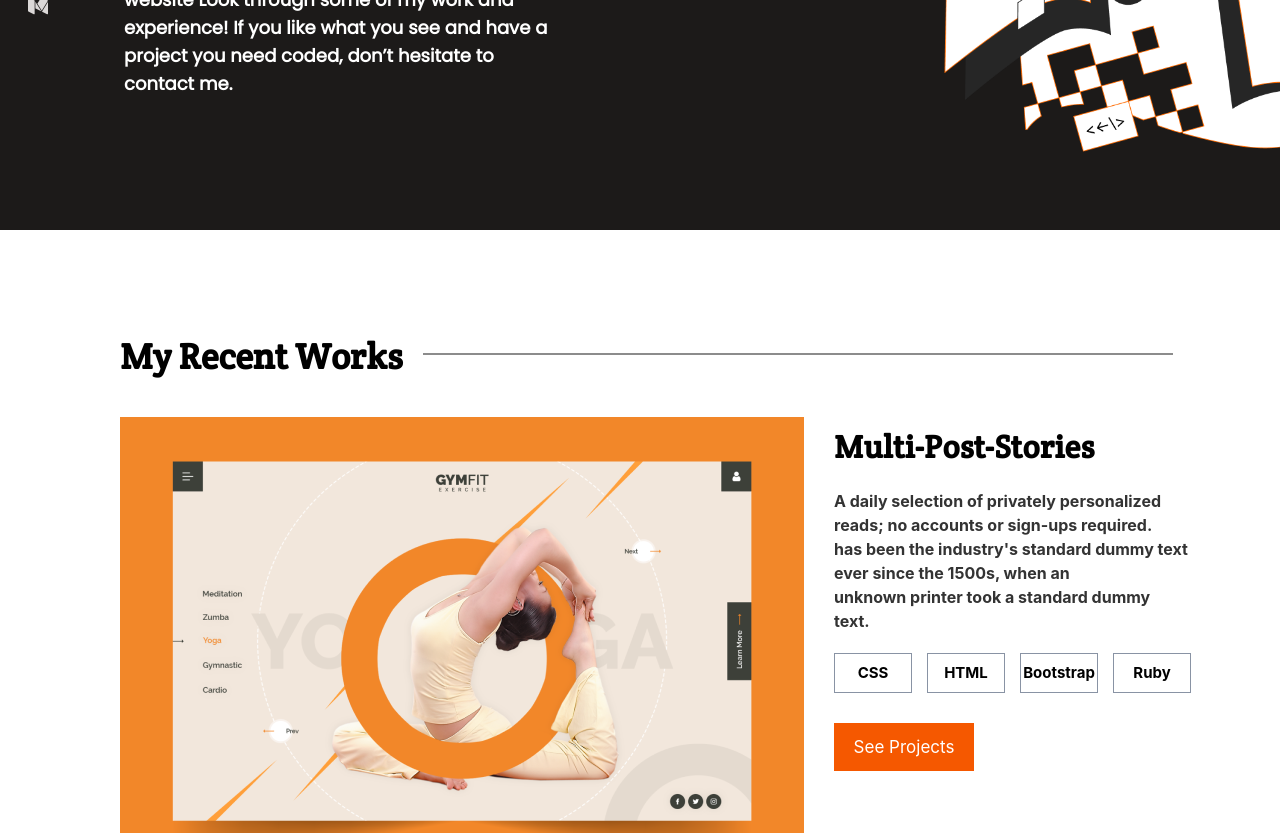
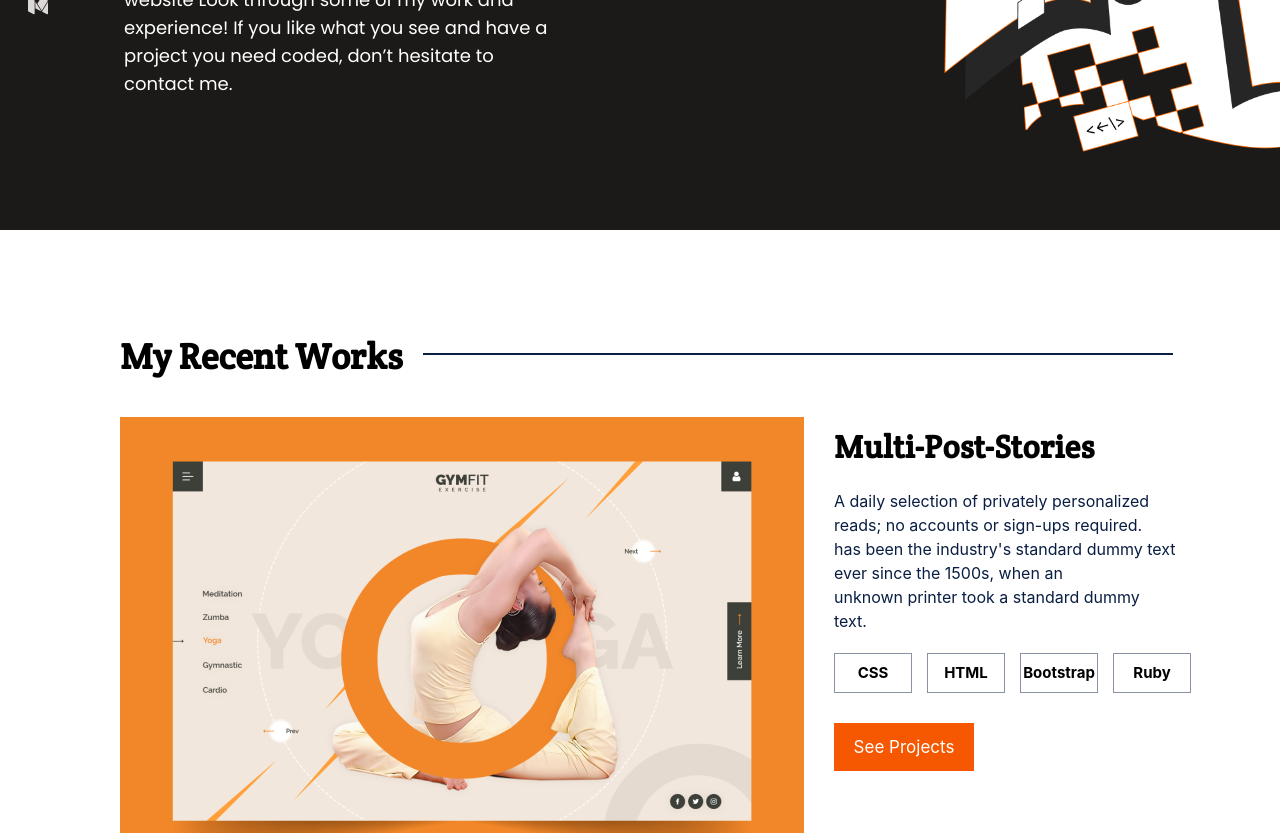
Before and after one commit to Blessman-Newton/Portfolio, a website: page index.html in a window 1280 px wide. Shown: the part 399-1232 px from the top of the page. Drawn offline with Linux system fonts and the light colour scheme.

Commit message:
Fix alignment

```diff
--- a/style.css
+++ b/style.css
@@ -95,7 +95,7 @@ h2 {
 }
 
 .text {
-  font-weight: 400px;
+  font-weight: initial;
   line-height: 28px;
   text-align: left;
   font-family: 'Poppins', sans-serif;
@@ -596,6 +596,11 @@ textarea {
     gap: 20px;
   }
 
+  .work-content p {
+    color: #091e42;
+    font-weight: initial;
+  }
+
   .recent-work h3 {
     color: #000;
     text-align: left;
@@ -653,7 +658,7 @@ textarea {
 
   .recent-hr {
     width: 750px;
-    border: 1.2px solid #21212184;
+    border: 1px solid #091e42;
   }
 
   .first-em {
```
